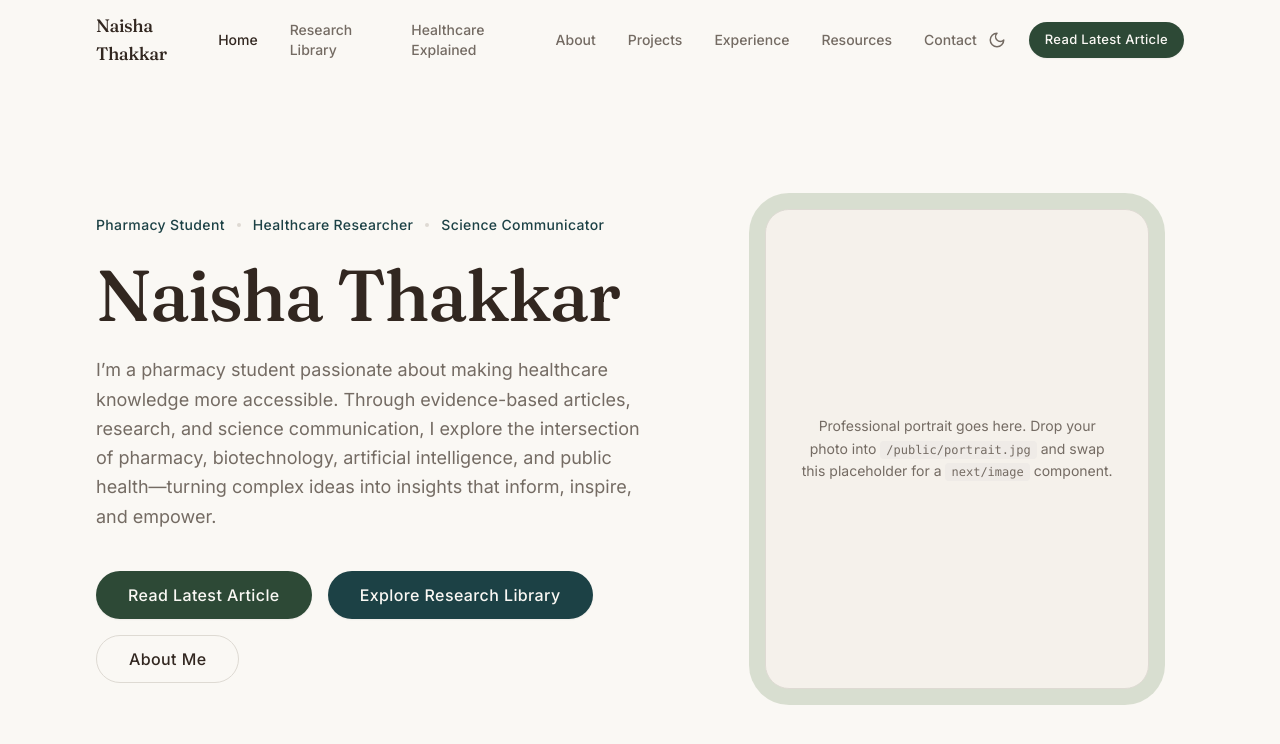
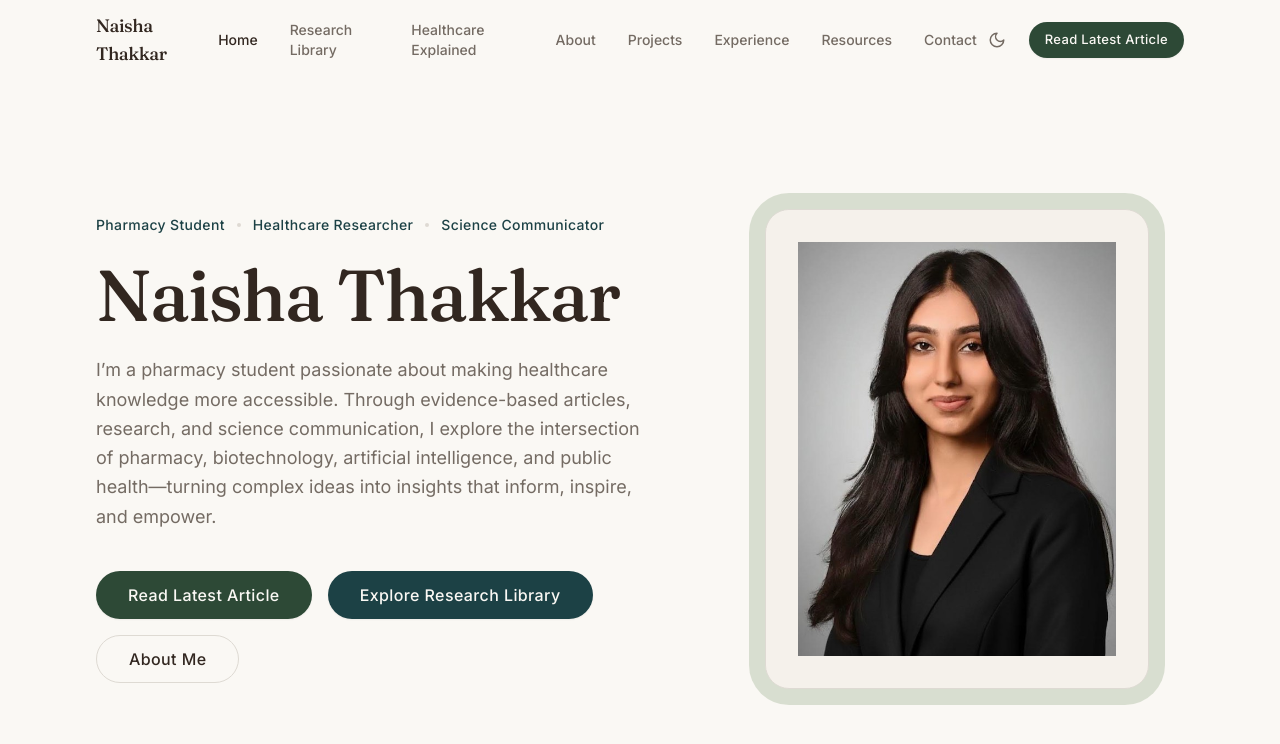
Before and after one commit to naishathakkar/naisha-branding-site, a Next.js app: page / in a window 1280 px wide. Shown: the top 744 px of the page. Built offline with nearby package versions, Linux system fonts and the light colour scheme.

Commit message:
Update page.tsx

```diff
--- a/app/page.tsx
+++ b/app/page.tsx
@@ -75,17 +75,7 @@ export default function Home() {
                   aria-hidden="true"
                 />
                 <div className="flex h-full w-full items-center justify-center rounded-3xl border border-border bg-card p-8 text-center">
-                  <p className="text-sm leading-relaxed text-muted-foreground">
-                    Professional portrait goes here. Drop your photo into{" "}
-                    <code className="rounded bg-muted px-1.5 py-0.5 font-mono text-xs">
-                      /public/portrait.jpg
-                    </code>{" "}
-                    and swap this placeholder for a{" "}
-                    <code className="rounded bg-muted px-1.5 py-0.5 font-mono text-xs">
-                      next/image
-                    </code>{" "}
-                    component.
-                  </p>
+                <img src="/potrait.jpg" alt="Naisha Thakkar" className="h-full w-full object-cover object-center"/>
                 </div>
               </div>
             </div>
```
